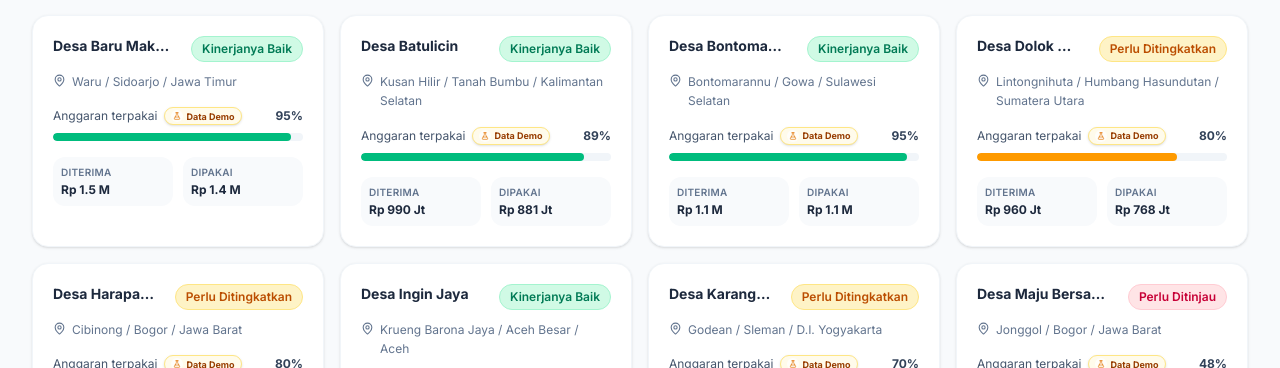
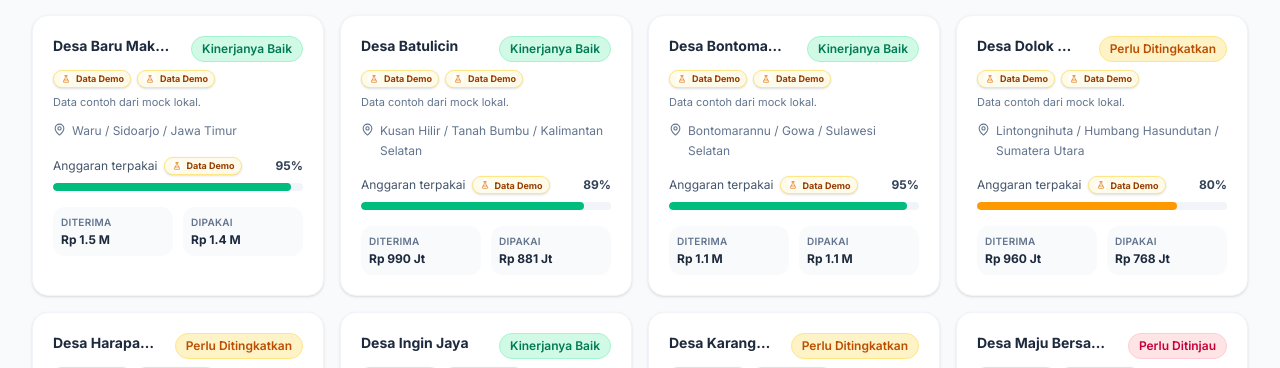
Before and after one commit to razornez/pantaudesa, a Next.js app: page /desa in a window 1280 px wide. Shown: the part 432-800 px from the top of the page. Built offline with nearby package versions, Linux system fonts and the light colour scheme; no server answers; the database is empty.

Commit message:
feat(data): show data origin flags on desa cards

```diff
--- a/src/components/desa/DesaCard.tsx
+++ b/src/components/desa/DesaCard.tsx
@@ -3,13 +3,21 @@ import { MapPin } from "lucide-react";
 import { Desa } from "@/lib/types";
 import { formatRupiah, getStatusColor, getStatusLabel, getSerapanColor } from "@/lib/utils";
 import { CARD } from "@/lib/copy";
-import { DataStatusBadge } from "@/components/ui/DataStatusBadge";
+import { DataStatusBadge, type DataStatusKind } from "@/components/ui/DataStatusBadge";
 
 interface Props {
-  desa: Desa;
+  desa: Desa & {
+    dataOrigin?: "mock" | "hybrid-db-seed";
+    identityStatus?: DataStatusKind;
+    budgetStatus?: "demo";
+    sourceSummary?: string;
+  };
 }
 
 export default function DesaCard({ desa }: Props) {
+  const identityStatus = desa.identityStatus ?? "demo";
+  const sourceSummary = desa.sourceSummary ?? "Data contoh dari mock lokal.";
+
   return (
     <Link
       href={`/desa/${desa.id}`}
@@ -27,6 +35,14 @@ export default function DesaCard({ desa }: Props) {
             {getStatusLabel(desa.status)}
           </span>
         </div>
+
+        <div className="mt-2 flex flex-wrap gap-1.5">
+          <DataStatusBadge status={identityStatus} size="xs" />
+          <DataStatusBadge status="demo" size="xs" />
+        </div>
+        <p className="mt-1.5 text-[11px] leading-relaxed text-slate-500">
+          {sourceSummary}
+        </p>
 
         <div className="mt-2.5 flex items-start gap-1.5 text-slate-500">
           <MapPin size={13} className="mt-0.5 flex-shrink-0" aria-hidden />
```
